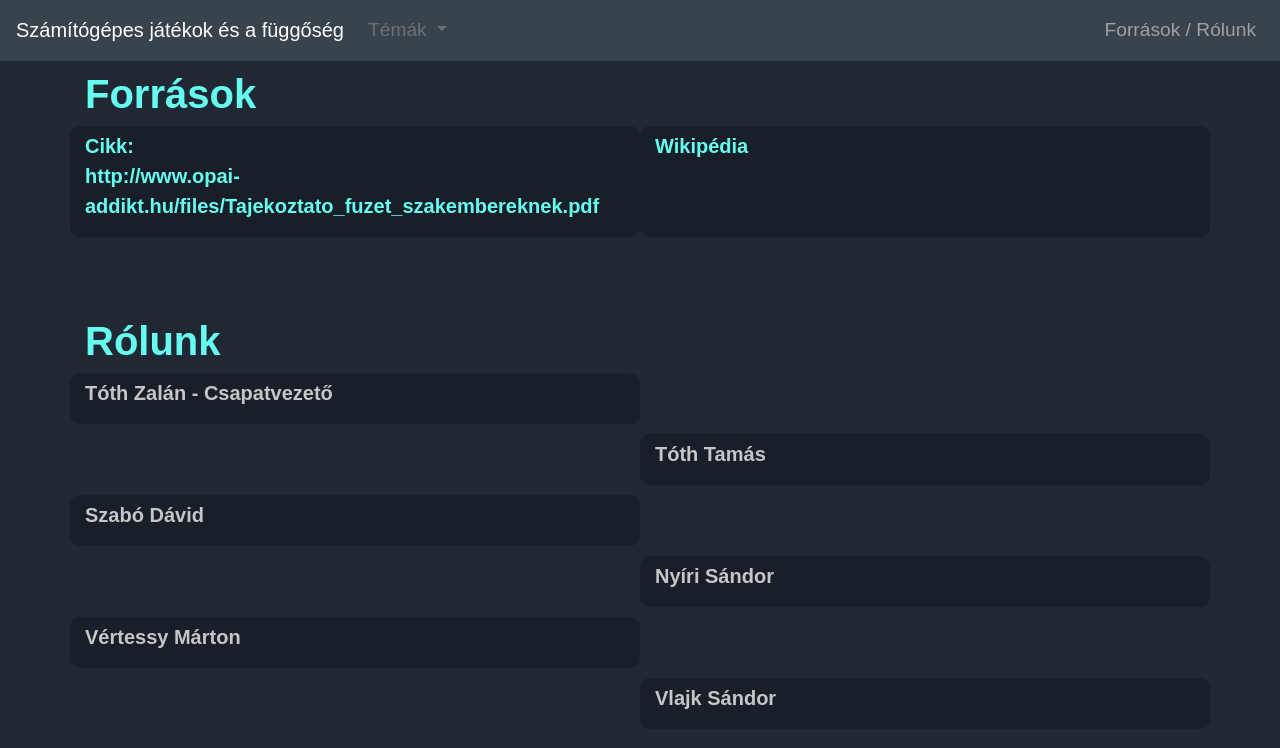
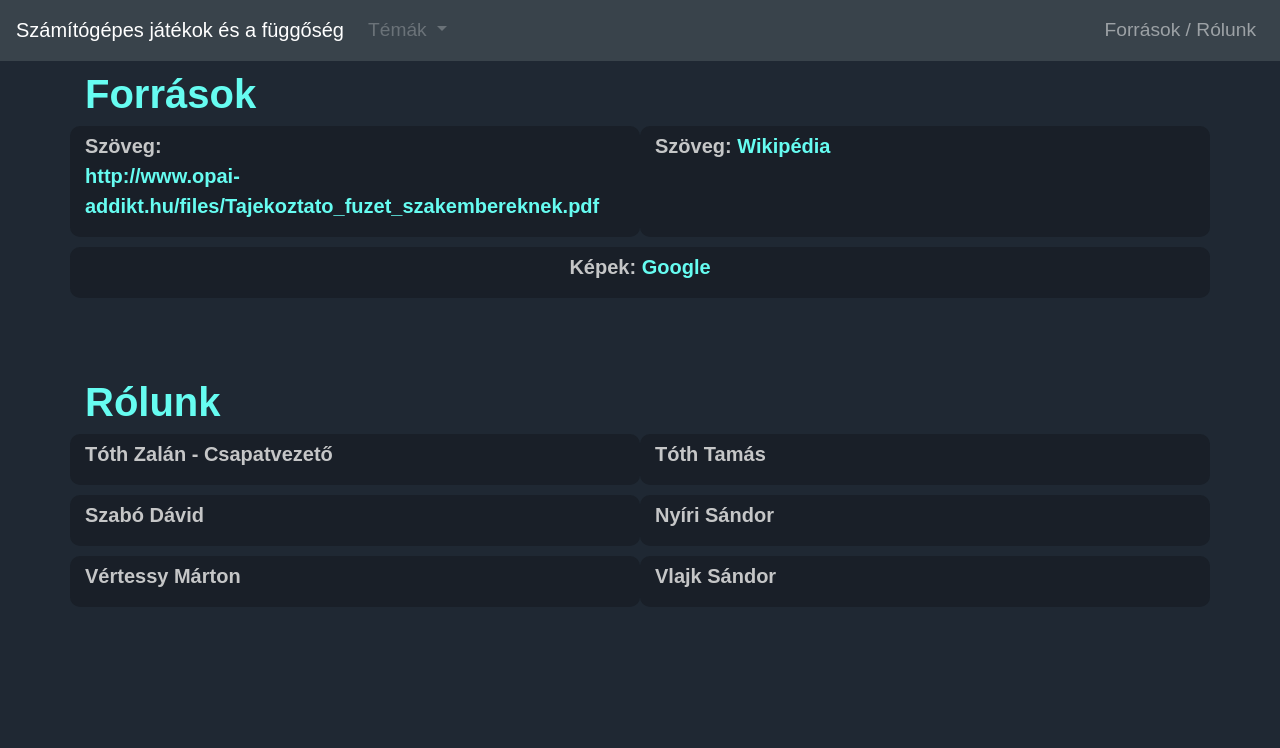
Before and after one commit to ZalanToth/Addiction, a plain HTML site: page forrasok.html in a window 1280 px wide. Drawn offline with nearby package versions, Linux system fonts and the light colour scheme; a script that the page names is missing.

Commit message:
Update forrasok.html, styles.css
Források kinézet változtatás
Imádjuk

```diff
--- a/forrasok.html
+++ b/forrasok.html
@@ -58,14 +58,20 @@
 
             <div class="szovegek col col-md-6">
                 <p>
-                    <a href="http://www.opai-addikt.hu/files/Tajekoztato_fuzet_szakembereknek.pdf" target="_blank">Cikk: <br>
-                        http://www.opai-addikt.hu/files/Tajekoztato_fuzet_szakembereknek.pdf</a>
+                    Szöveg: <br> <a href="http://www.opai-addikt.hu/files/Tajekoztato_fuzet_szakembereknek.pdf"
+                    target="_blank">http://www.opai-addikt.hu/files/Tajekoztato_fuzet_szakembereknek.pdf</a>
                 </p>
             </div>
 
             <div class="szovegek col col-md-6">
                 <p>
-                    <a href="https://wikipedia.com" target="_blank">Wikipédia</a>
+                    Szöveg: <a href="https://wikipedia.com" target="_blank">Wikipédia</a>
+                </p>
+            </div>
+
+            <div class="szovegek col">
+                <p class="centered">
+                    Képek: <a href="https://google.com">Google</a>
                 </p>
             </div>
 
@@ -81,10 +87,6 @@
                 </p>
             </div>
 
-            <div class="col col-md-6"></div>
-
-            <div class="col col-md-6"></div>
-
             <div class="szovegek col col-md-6">
                 <p>
                     Tóth Tamás
@@ -97,10 +99,6 @@
                 </p>
             </div>
 
-            <div class="col col-md-6"></div>
-
-            <div class="col col-md-6"></div>
-
             <div class="szovegek col col-md-6">
                 <p>
                     Nyíri Sándor
@@ -112,10 +110,6 @@
                     Vértessy Márton
                 </p>
             </div>
-
-            <div class="col col-md-6"></div>
-
-            <div class="col col-md-6"></div>
 
             <div class="szovegek col col-md-6">
                 <p>
--- a/styles.css
+++ b/styles.css
@@ -82,3 +82,7 @@ nav {
 .dropdown-item {
     color: white;
 }
+
+.centered{
+    text-align: center;
+}
```
